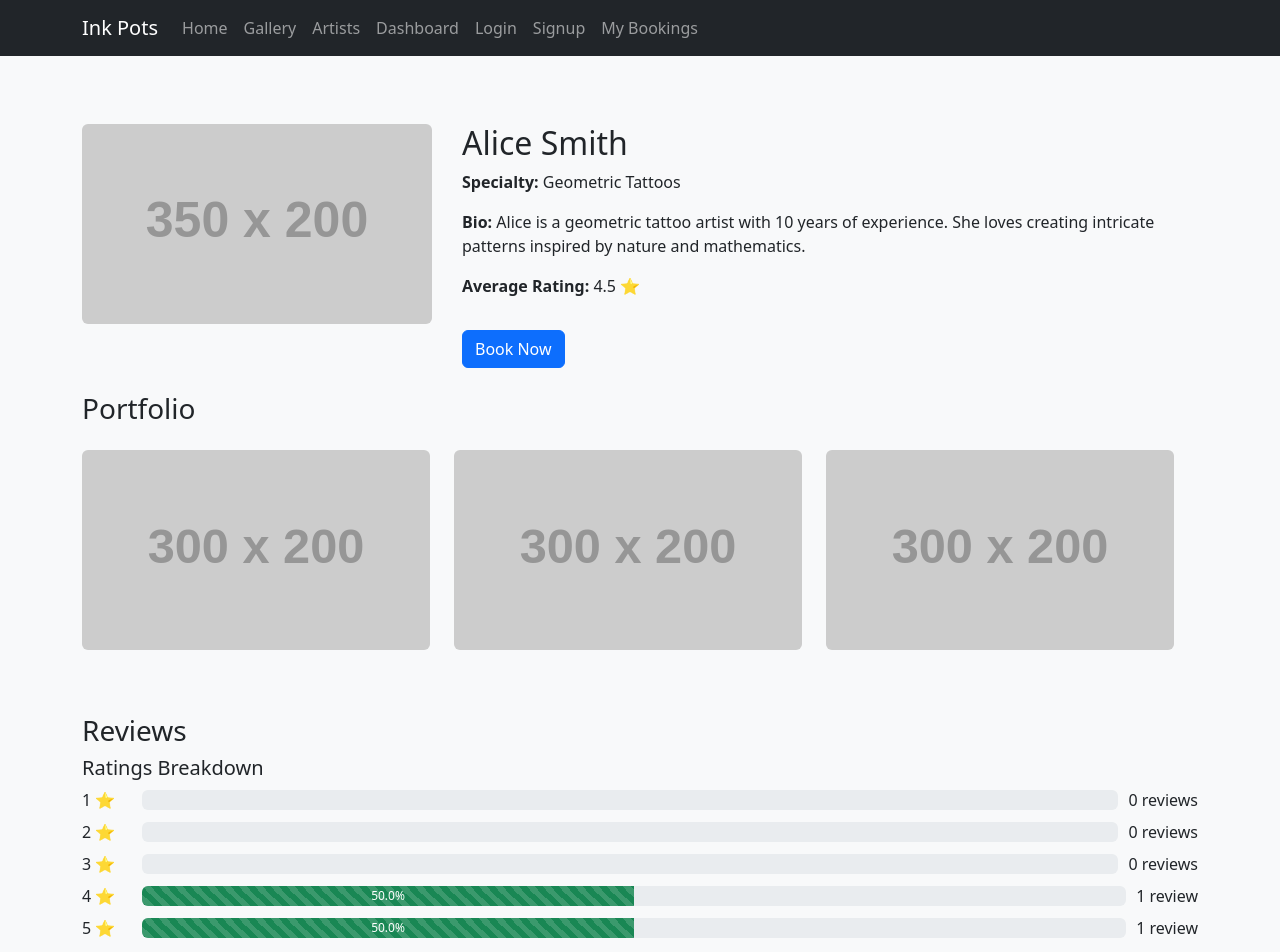
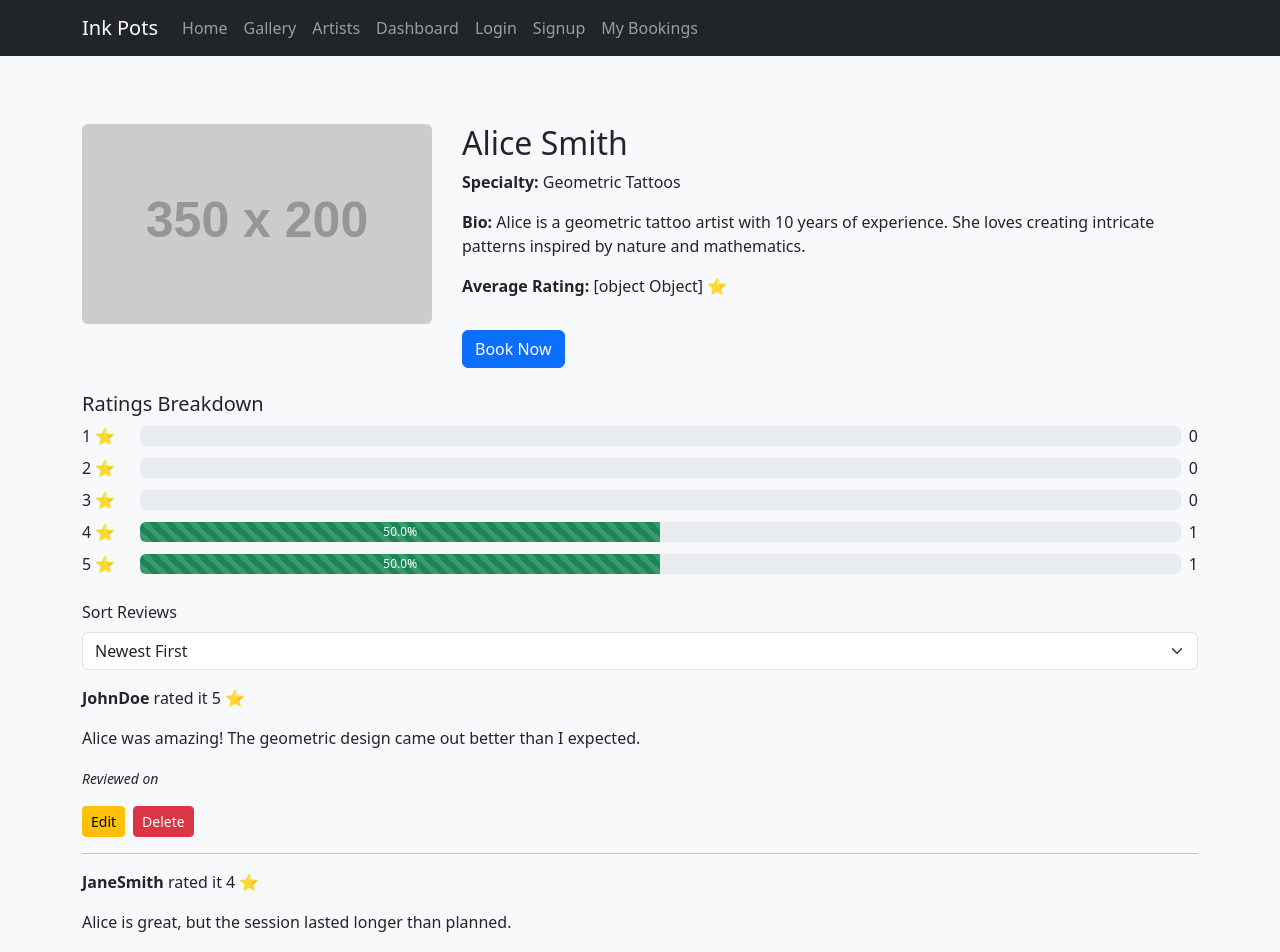
Before and after one commit to emily172/FYP-Tattoo, a React (Vite) app in the folder tattoo-web-app/: page /artists/1 in a window 1280 px wide. Shown: the top 952 px of the page. Built offline with nearby package versions, Linux system fonts and the light colour scheme.

Commit message:
Added Delete and Edit to Reviews

```diff
--- a/tattoo-web-app/src/pages/ArtistProfile.jsx
+++ b/tattoo-web-app/src/pages/ArtistProfile.jsx
@@ -5,10 +5,12 @@ import { artists } from "../data/artists";
 const ArtistProfile = () => {
   const { id } = useParams(); // Get artist ID from URL
   const [artist, setArtist] = useState(null); // State to store artist data
+  const [sortedReviews, setSortedReviews] = useState([]); // State for sorted reviews
   const [sortOption, setSortOption] = useState("newest"); // Default sorting option
-  const [sortedReviews, setSortedReviews] = useState([]); // State for sorted reviews
+  const [isEditing, setIsEditing] = useState(false); // Tracks if a review is being edited
+  const [editingReview, setEditingReview] = useState(null); // The review being edited
 
-  // Fetch artist data from localStorage (or fallback to the default array) when the component mounts
+  // Fetch artist data from localStorage (or fallback to the default array)
   useEffect(() => {
     const storedArtists = JSON.parse(localStorage.getItem("artists")) || artists;
     const selectedArtist = storedArtists.find((a) => a.id === parseInt(id));
@@ -31,25 +33,64 @@ const ArtistProfile = () => {
       } else if (sortOption === "lowest") {
         reviews.sort((a, b) => a.rating - b.rating);
       }
-      setSortedReviews(reviews); // Update sorted reviews
+      setSortedReviews(reviews);
     }
   }, [sortOption, artist]);
 
-  // Helper function to calculate the average rating
-  const getAverageRating = (reviews) => {
-    if (!reviews || reviews.length === 0) return "No reviews yet"; // No reviews available
-    const total = reviews.reduce((sum, review) => sum + review.rating, 0);
-    return (total / reviews.length).toFixed(1); // Average rating with 1 decimal
-  };
-
   // Helper function to calculate the ratings breakdown
   const getRatingsBreakdown = (reviews) => {
-    const breakdown = { 5: 0, 4: 0, 3: 0, 2: 0, 1: 0 }; // Initialize counts for each rating
+    const breakdown = { 5: 0, 4: 0, 3: 0, 2: 0, 1: 0 };
     reviews.forEach((review) => {
       breakdown[review.rating] = (breakdown[review.rating] || 0) + 1;
     });
     return breakdown;
   };
+
+  // Delete a review
+  const handleDeleteReview = (index) => {
+    if (window.confirm("Are you sure you want to delete this review?")) {
+      const updatedReviews = sortedReviews.filter((_, i) => i !== index);
+      setSortedReviews(updatedReviews); // Update state
+      const updatedArtist = { ...artist, reviews: updatedReviews };
+      setArtist(updatedArtist);
+
+      // Persist changes to localStorage
+      const storedArtists = JSON.parse(localStorage.getItem("artists")) || artists;
+      const updatedArtists = storedArtists.map((a) =>
+        a.id === artist.id ? updatedArtist : a
+      );
+      localStorage.setItem("artists", JSON.stringify(updatedArtists));
+    }
+  };
+
+  // Edit a review
+  const handleEditReview = (index) => {
+    setIsEditing(true);
+    setEditingReview({ ...sortedReviews[index], index });
+  };
+
+  // Submit the edited review
+  const handleEditSubmit = (updatedReview) => {
+    const updatedReviews = sortedReviews.map((review, i) =>
+      i === updatedReview.index ? updatedReview : review
+    );
+    setSortedReviews(updatedReviews); // Update state
+    const updatedArtist = { ...artist, reviews: updatedReviews };
+    setArtist(updatedArtist);
+
+    // Persist changes to localStorage
+    const storedArtists = JSON.parse(localStorage.getItem("artists")) || artists;
+    const updatedArtists = storedArtists.map((a) =>
+      a.id === artist.id ? updatedArtist : a
+    );
+    localStorage.setItem("artists", JSON.stringify(updatedArtists));
+
+    setIsEditing(false);
+    setEditingReview(null);
+  };
+
+  const ratingsBreakdown = getRatingsBreakdown(artist?.reviews || []);
+  const totalReviews = artist?.reviews?.length || 0;
 
   if (!artist) {
     return (
@@ -59,9 +100,6 @@ const ArtistProfile = () => {
       </div>
     );
   }
-
-  const ratingsBreakdown = getRatingsBreakdown(artist.reviews || []);
-  const totalReviews = artist.reviews?.length || 0; // Total number of reviews
 
   return (
     <div className="container mt-5">
@@ -80,78 +118,34 @@ const ArtistProfile = () => {
             <strong>Specialty:</strong> {artist.specialty}
           </p>
           <p>
-            <strong>Bio:</strong>{" "}
-            {artist.bio || "This artist has not added a biography yet."}
+            <strong>Bio:</strong> {artist.bio || "This artist has not added a biography yet."}
           </p>
           <p>
-            <strong>Average Rating:</strong> {getAverageRating(artist.reviews)} ⭐
+            <strong>Average Rating:</strong> {totalReviews > 0 ? `${getRatingsBreakdown(artist.reviews)} ⭐` : "No Reviews"}
           </p>
           <div>
-            {/* Book Now Button */}
-            <Link
-              to={`/artists/${artist.id}/book`}
-              className="btn btn-primary mt-3"
-            >
+            <Link to={`/artists/${artist.id}/book`} className="btn btn-primary mt-3">
               Book Now
             </Link>
           </div>
         </div>
       </div>
 
-      {/* Portfolio Section */}
-      <div className="row mb-5">
-        <h3 className="mb-4">Portfolio</h3>
-        {artist.portfolio && artist.portfolio.length > 0 ? (
-          <div className="row">
-            {artist.portfolio.map((image, index) => (
-              <div className="col-md-4 mb-3" key={index}>
-                <img
-                  src={image}
-                  alt={`Portfolio Item ${index + 1}`}
-                  className="img-fluid rounded"
-                  style={{
-                    objectFit: "cover",
-                    width: "100%",
-                    height: "200px",
-                  }}
-                />
-              </div>
-            ))}
-          </div>
-        ) : (
-          <p>This artist has not uploaded any portfolio items yet.</p>
-        )}
-      </div>
-
-      {/* Reviews Section */}
-      <div className="row mt-5">
-        <h3>Reviews</h3>
-
       {/* Ratings Breakdown */}
       <div className="mb-4">
         <h5>Ratings Breakdown</h5>
-          <div className="mb-2">
         {Object.entries(ratingsBreakdown).map(([rating, count]) => {
-              const percentage = totalReviews
-                ? ((count / totalReviews) * 100).toFixed(1)
-                : 0;
+          const percentage = totalReviews ? ((count / totalReviews) * 100).toFixed(1) : 0;
           return (
-                <div key={rating} className="mb-2 d-flex align-items-center">
+            <div key={rating} className="d-flex align-items-center mb-2">
               <span style={{ width: "50px" }}>{rating} ⭐</span>
-                  <div
-                    className="progress flex-grow-1"
-                    style={{ height: "20px", margin: "0 10px" }}
-                  >
+              <div className="progress flex-grow-1 mx-2" style={{ height: "20px" }}>
                 <div
                   className={`progress-bar progress-bar-striped bg-${
-                        rating >= 4
-                          ? "success"
-                          : rating === 3
-                          ? "warning"
-                          : "danger"
+                    rating >= 4 ? "success" : rating === 3 ? "warning" : "danger"
                   }`}
+                  style={{ width: `${percentage}%` }}
                   role="progressbar"
-                      style={{ width: `${percentage}%` }}
                   aria-valuenow={percentage}
                   aria-valuemin="0"
                   aria-valuemax="100"
@@ -159,18 +153,15 @@ const ArtistProfile = () => {
                   {percentage}%
                 </div>
               </div>
-                  <span>{count} review{count !== 1 ? "s" : ""}</span>
+              <span>{count}</span>
             </div>
           );
         })}
       </div>
-        </div>
 
-        {/* Sorting Options */}
+      {/* Reviews Section */}
       <div className="mb-3">
-          <label htmlFor="sortReviews" className="form-label">
-            Sort Reviews
-          </label>
+        <label htmlFor="sortReviews" className="form-label">Sort Reviews</label>
         <select
           id="sortReviews"
           className="form-select"
@@ -184,35 +175,91 @@ const ArtistProfile = () => {
         </select>
       </div>
 
-        {/* Display Reviews */}
       {sortedReviews.length > 0 ? (
         sortedReviews.map((review, index) => (
           <div key={index} className="mb-3">
+            {isEditing && editingReview.index === index ? (
+              <EditReviewForm review={editingReview} onSubmit={handleEditSubmit} />
+            ) : (
+              <>
                 <p>
                   <strong>{review.username}</strong> rated it {review.rating} ⭐
                 </p>
                 <p>{review.comment}</p>
-              <p>
-                <small>
-                  <em>Reviewed on {review.timestamp}</em>
-                </small>
-              </p>
+                <p><small><em>Reviewed on {review.timestamp}</em></small></p>
+                <div>
+                  <button className="btn btn-warning btn-sm me-2" onClick={() => handleEditReview(index)}>Edit</button>
+                  <button className="btn btn-danger btn-sm" onClick={() => handleDeleteReview(index)}>Delete</button>
+                </div>
                 <hr />
+              </>
+            )}
           </div>
         ))
       ) : (
         <p>No reviews yet. Be the first to leave a review!</p>
       )}
-      </div>
 
-      {/* Leave a Review Button */}
       <div className="mt-4">
-        <Link to={`/artists/${artist.id}/review`} className="btn btn-secondary">
-          Leave a Review
-        </Link>
+        <Link to={`/artists/${artist.id}/review`} className="btn btn-secondary">Leave a Review</Link>
       </div>
     </div>
   );
 };
 
+// Component for editing a review
+const EditReviewForm = ({ review, onSubmit }) => {
+  const [updatedRating, setUpdatedRating] = useState(review.rating); // Local state for the updated rating
+  const [updatedComment, setUpdatedComment] = useState(review.comment); // Local state for the updated comment
+
+  const handleSubmit = (e) => {
+    e.preventDefault(); // Prevent page reload
+    // Submit updated review back to the parent component
+    onSubmit({
+      ...review, // Maintain existing properties (e.g., username, timestamp)
+      rating: updatedRating, // Update the rating
+      comment: updatedComment, // Update the comment
+    });
+  };
+
+  return (
+    <form onSubmit={handleSubmit} className="mb-3">
+      <div className="mb-2">
+        <label className="form-label">Edit Rating</label>
+        <select
+          className="form-select"
+          value={updatedRating}
+          onChange={(e) => setUpdatedRating(parseInt(e.target.value))}
+        >
+          <option value="5">5 - Excellent</option>
+          <option value="4">4 - Very Good</option>
+          <option value="3">3 - Good</option>
+          <option value="2">2 - Fair</option>
+          <option value="1">1 - Poor</option>
+        </select>
+      </div>
+      <div className="mb-2">
+        <label className="form-label">Edit Comment</label>
+        <textarea
+          className="form-control"
+          rows="3"
+          value={updatedComment}
+          onChange={(e) => setUpdatedComment(e.target.value)}
+          required
+        />
+      </div>
+      <button type="submit" className="btn btn-primary btn-sm me-2">
+        Save Changes
+      </button>
+      <button
+        type="button"
+        className="btn btn-secondary btn-sm"
+        onClick={() => onSubmit(null)} // Cancel editing
+      >
+        Cancel
+      </button>
+    </form>
+  );
+};
+
 export default ArtistProfile;
```
Lines whose indentation alone changed are shown as unchanged.
